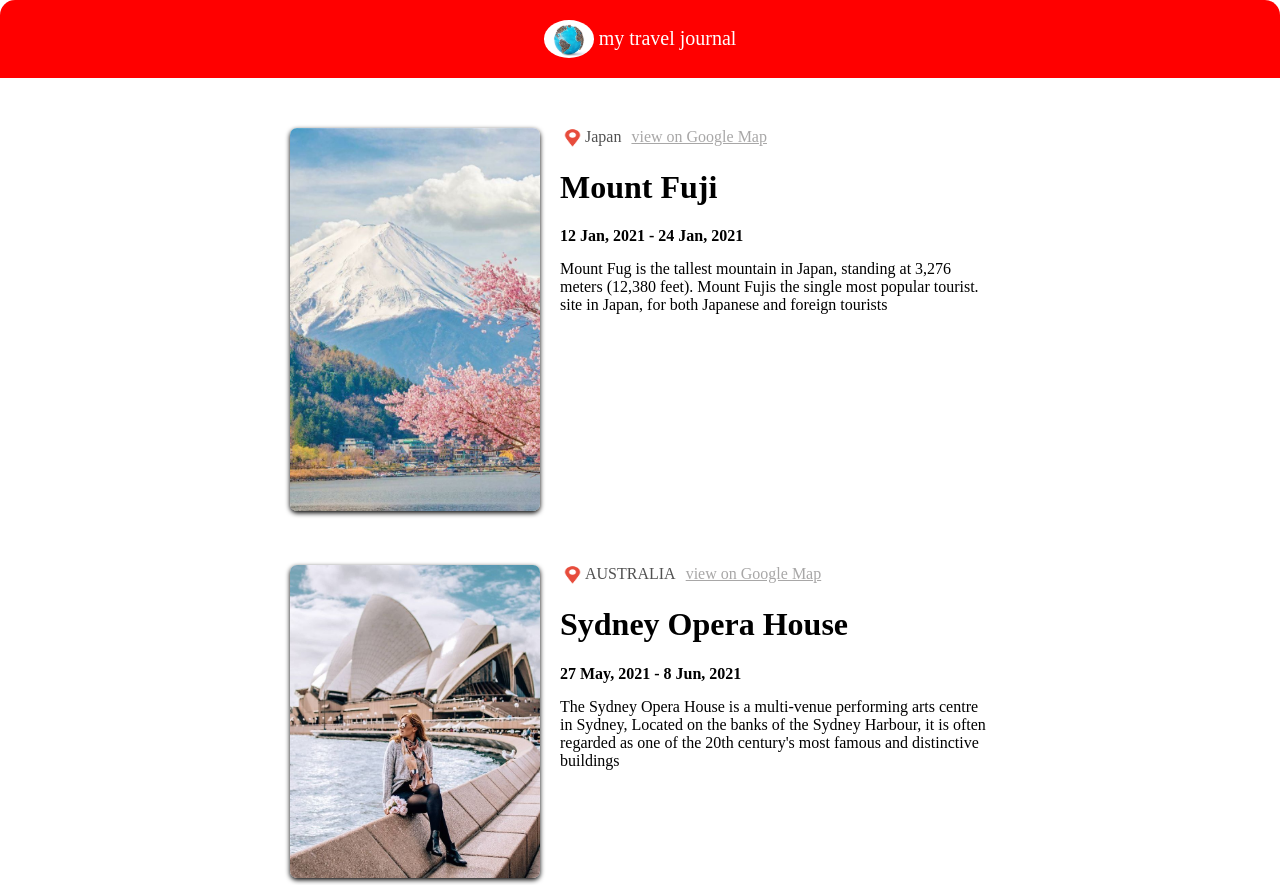
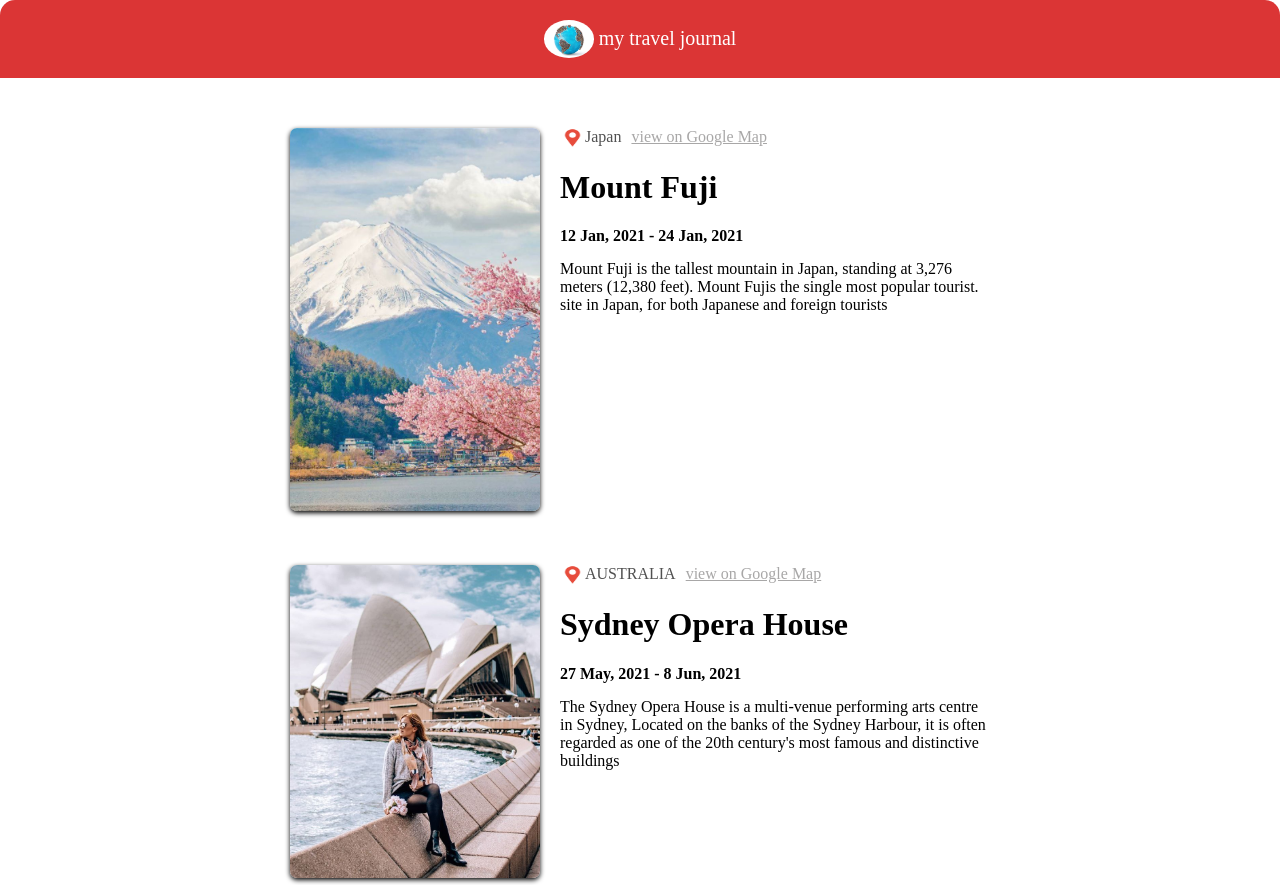
Before and after one commit to martins49/my-travel-journal, a React app: page / in a window 1280 px wide. Shown: the top 885 px of the page. Built offline with nearby package versions, Linux system fonts and the light colour scheme.

Commit message:
second commit

```diff
--- a/public/index.html
+++ b/public/index.html
@@ -24,7 +24,7 @@
       work correctly both with client-side routing and a non-root public URL.
       Learn how to configure a non-root public URL by running `npm run build`.
     -->
-    <title>React App</title>
+    <title>My Travel Journal</title>
   </head>
   <body>
     <noscript>You need to enable JavaScript to run this app.</noscript>
--- a/src/Components/Data.js
+++ b/src/Components/Data.js
@@ -5,7 +5,7 @@ const myDataArray = [
         country: "Japan",
         location: "Mount Fuji",
         date: "12 Jan, 2021 - 24 Jan, 2021",
-        description: "Mount Fug is the tallest mountain in Japan, standing at 3,276 meters (12,380 feet). Mount Fujis the single most popular tourist. site in Japan, for both Japanese and foreign tourists",
+        description: "Mount Fuji is the tallest mountain in Japan, standing at 3,276 meters (12,380 feet). Mount Fujis the single most popular tourist. site in Japan, for both Japanese and foreign tourists",
         link: "https://www.google.com/maps/place/Mount+Fuji/@35.3606237,138.7098538,14z/data=!4m14!1m7!3m6!1s0x6019629a42fdc899:0xa6a1fcc916f3a4df!2sMount+Fuji!8m2!3d35.3606255!4d138.7273634!16zL20vMGNrczA!3m5!1s0x6019629a42fdc899:0xa6a1fcc916f3a4df!8m2!3d35.3606255!4d138.7273634!16zL20vMGNrczA"
         // mapIcon: "",
     },
--- a/src/Components/Header.js
+++ b/src/Components/Header.js
@@ -3,7 +3,7 @@ import React from "react"
 const Header = ()=>{
     return(
         <div className="header">
-            <img src="/Images/globe.jpg" alt=""  className="globe-img"/>  <span className="header-text">my travel journal</span>
+            <img src="/Images/globe.jpg" alt=""  className="globe-img"/>  <div className="header-text">my travel journal</div>
         </div>
 
     )
--- a/src/Styles/index.css
+++ b/src/Styles/index.css
@@ -1,60 +1,76 @@
-body{
-    /* background-color: goldenrod;
-    color: white; */
-    /* text-align: center; */
+body {
     box-sizing: border-box;
     margin: 0px;
+    min-width: auto;
 }
-.header{
+
+.header {
+    background-color: rgb(219, 53, 53);
     padding: 20px;
     text-align: center;
-     font-size: 20px;
-    background-color: red;
+    font-size: 20px;
     color: white;
-    display: flex;
+     display: flex;
     justify-content: center;
     align-items: center;
     border-radius: 15px 15px 0px 0px;
 
 }
-.header-text{
+
+.header-text {
     margin-left: 5px;
 }
-.globe-img{
+
+.globe-img {
     /* background-color: red; */
     color: white;
     width: 50px;
     border-radius: 50%;
 }
-.map-img{
+
+.map-img {
     width: 25px;
     height: 20px;
 }
-.travel-location{
+
+.travel-location {
     display: flex;
     text-align: center;
 }
-.location-img{
+
+.location-img {
     width: 250px;
     border-radius: 7px;
     box-shadow: 0px 2px 5px black;
 }
-.travels{
+
+.location-img:hover {
+    width: 252px;
+    cursor: pointer;
+    transition: all 0.4s ease-in-out;
+}
+
+.travels {
     display: flex;
     width: 700px;
     margin: 50px auto;
 }
-.gray{
+
+.gray {
     color: rgb(81, 81, 81);
     padding-right: 10px;
 }
-.underline{
-    color:rgb(168, 167, 167); ;
+
+.underline {
+    color: rgb(168, 167, 167);
+    ;
     text-decoration: underline;
 }
-.travels-element{
+
+.travels-element {
     margin-left: 20px;
 }
-h4{
+
+h4 {
     margin-bottom: 15px;
 }
--- a/src/index.js
+++ b/src/index.js
@@ -1,6 +1,6 @@
 import React from "react"
 import ReactDOM from "react-dom"
-import App from "./Components/App"
+import App from "./Components/App.js"
 import "./Styles/index.css"
 
 ReactDOM.render(<App/>, document.getElementById("root"))
```
Also changed, not shown: public/favicon.ico.
